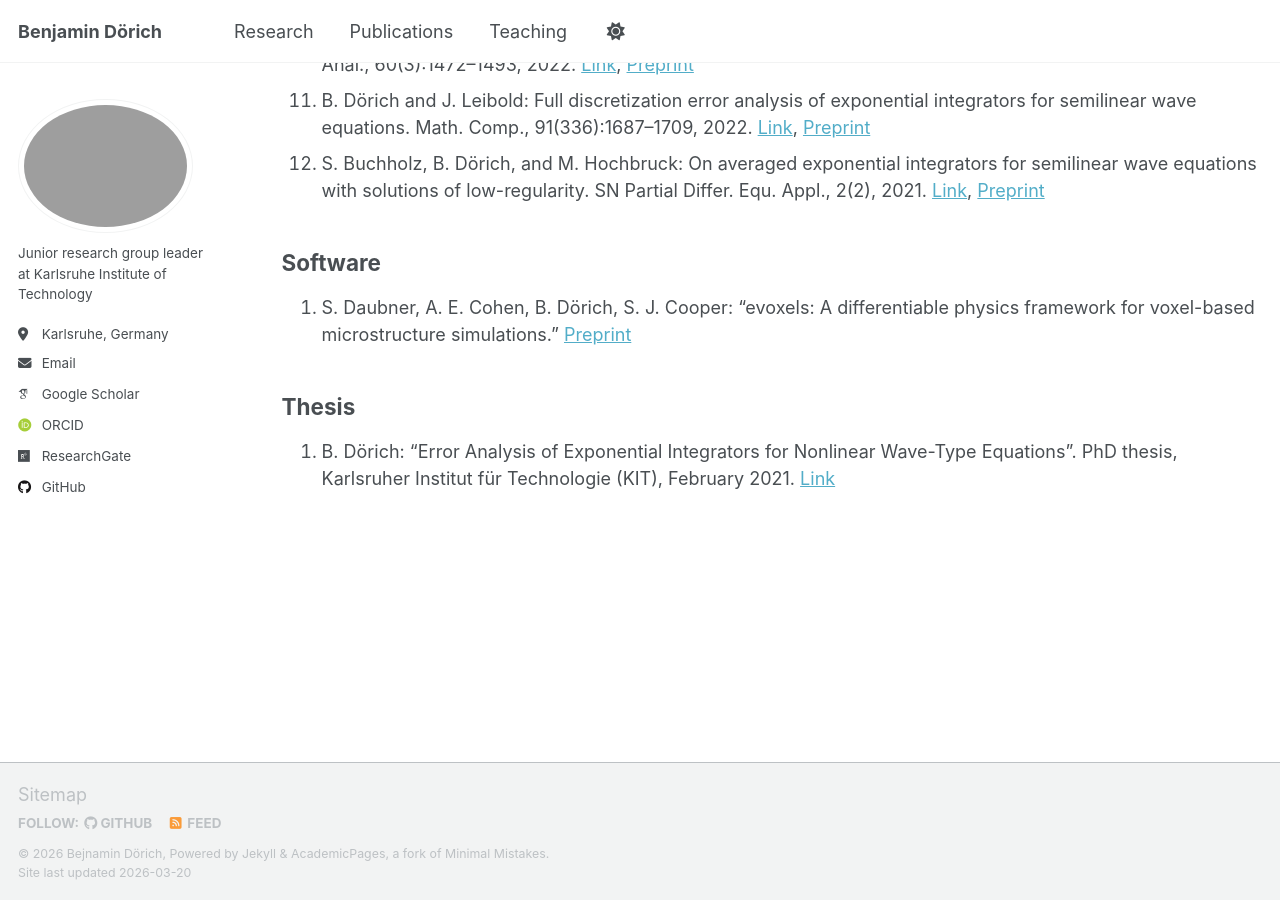
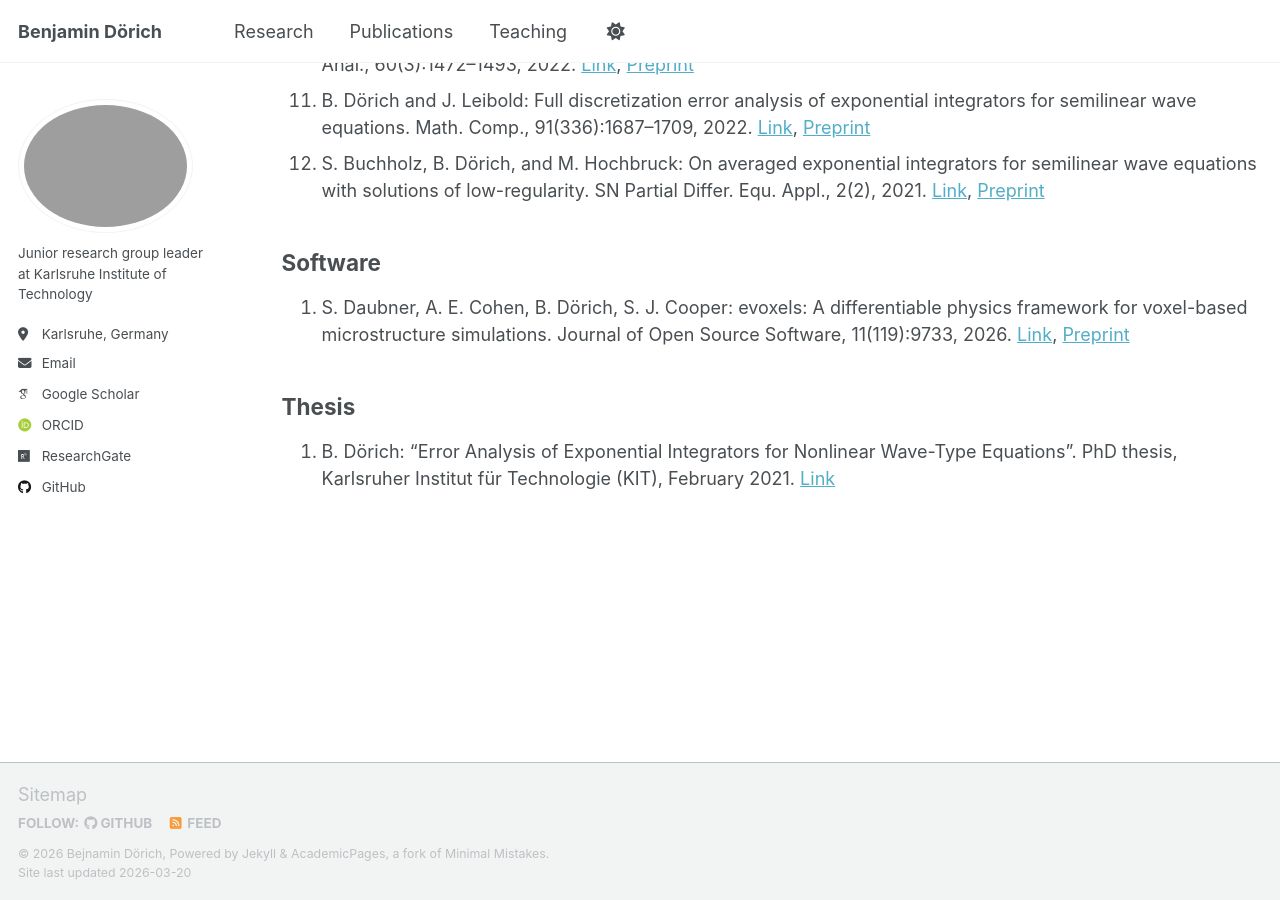
Before and after one commit to BenjaminDoerich/BenjaminDoerich.github.io, a Jekyll site: the page built from _pages/publications.md, in a window 1280 px wide and 900 px high, scrolled down 1165 px. Built offline with Jekyll 4.4.1, drawn with Linux system fonts in a browser that asks for light colours; some web fonts are replaced; a script that is not in the unit is left out.

Commit message:
Update publications.md

```diff
--- a/_pages/publications.md
+++ b/_pages/publications.md
@@ -36,7 +36,7 @@ redirect_from:
 
 ## Software
 
-1. S. Daubner, A. E. Cohen, B. Dörich, S. J. Cooper: "evoxels: A differentiable physics framework for voxel-based microstructure simulations." [Preprint](https://arxiv.org/abs/2507.21748)
+1. S. Daubner, A. E. Cohen, B. Dörich, S. J. Cooper: evoxels: A differentiable physics framework for voxel-based microstructure simulations. Journal of Open Source Software, 11(119):9733, 2026. [Link](https://doi.org/10.21105/joss.09733), [Preprint](https://arxiv.org/abs/2507.21748)
 
 ## Thesis
 
```
